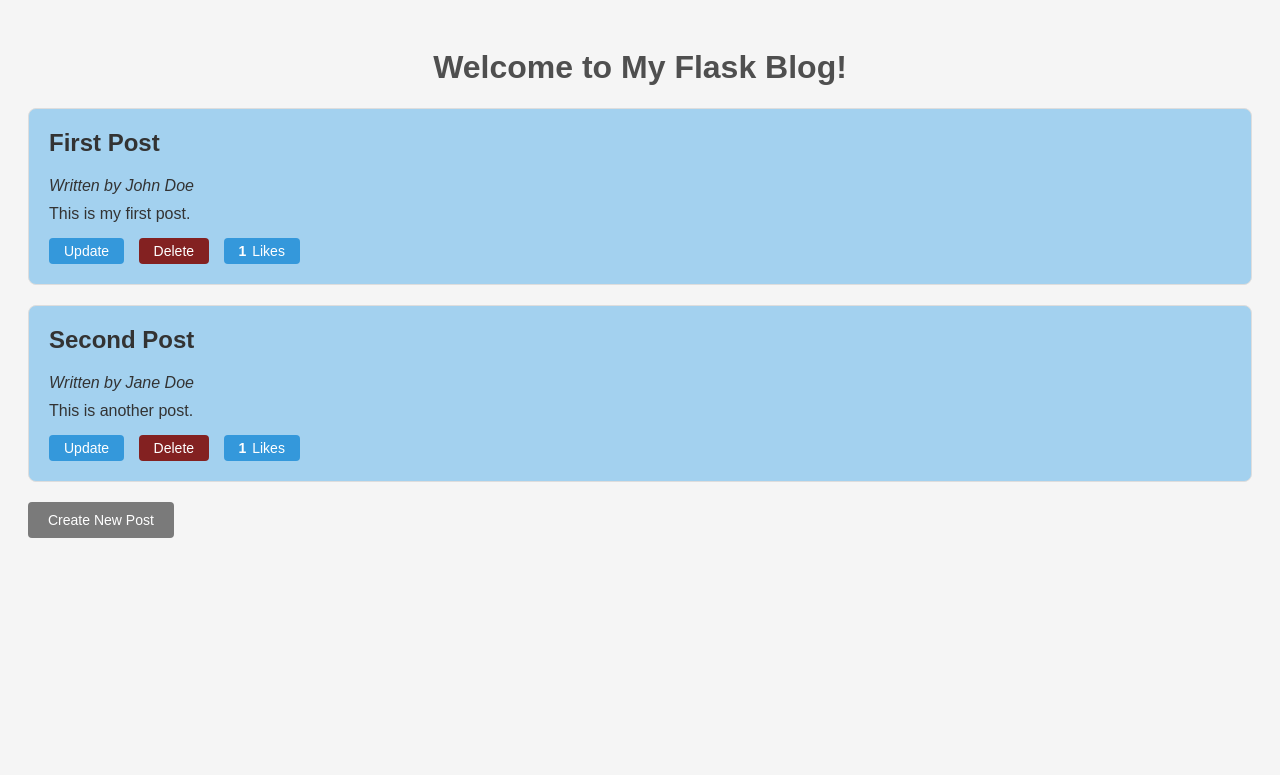
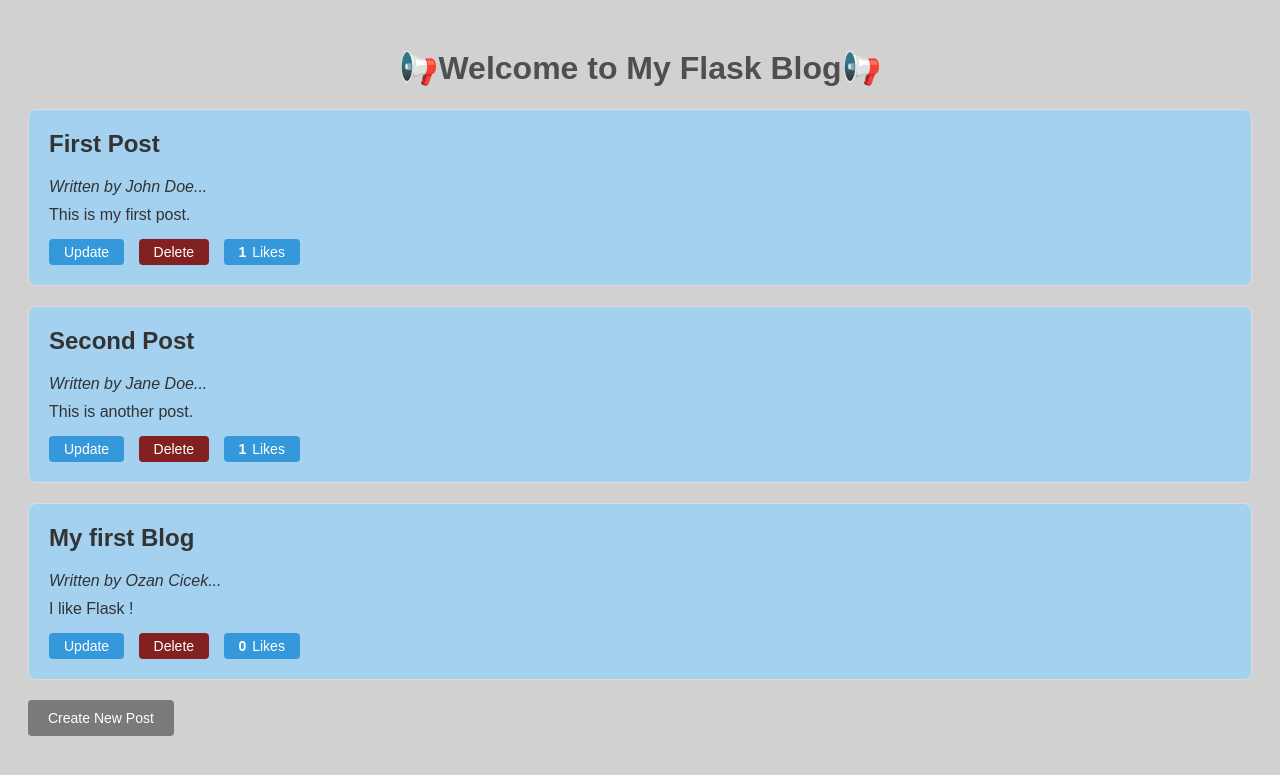
Before and after one commit to Ozancico/Masterblog, a Flask app: page / in a window 1280 px wide. Shown: the top 775 px of the page. Run offline with Flask 3, Linux system fonts and the light colour scheme.

Commit message:
enhance UI with emojis and update blog post styling

```diff
--- a/app.py
+++ b/app.py
@@ -84,7 +84,7 @@ def fetch_post_by_id(post_id):
 def update(post_id):
     """
     Handles the update of existing blog entries.
-    GET: Displays the update form with current post data
+    GET: Displays the update form with current Post data
     POST: Updates the post and redirects to index
     """
     post = fetch_post_by_id(post_id)
--- a/data.json
+++ b/data.json
@@ -12,5 +12,12 @@
         "title": "Second Post",
         "content": "This is another post.",
         "likes": 1
+    },
+    {
+        "id": 3,
+        "title": "My first Blog",
+        "author": "Ozan Cicek",
+        "content": "I like Flask !",
+        "likes": 0
     }
 ]
--- a/static/style.css
+++ b/static/style.css
@@ -1,6 +1,6 @@
 body {
     font-family: Arial, sans-serif;
-    background-color: #F5F5F5;
+    background-color: #d1d1d1;
     padding: 20px;
     color: #333;
 }
--- a/templates/add.html
+++ b/templates/add.html
@@ -55,7 +55,7 @@
     </style>
 </head>
 <body>
-    <h1>Create New Post</h1>
+    <h1>💬Create New Post💬</h1>
     <form method="POST">
         <div class="form-group">
             <label for="title">Title:</label>
@@ -70,8 +70,8 @@
             <textarea id="content" name="content" required></textarea>
         </div>
         <div class="button-group">
-            <button type="submit" class="submit-button">Create Post</button>
-            <a href="{{ url_for('index') }}" class="back-button">Back to Homepage</a>
+            <button type="submit" class="submit-button">Create Post✔️</button>
+            <a href="{{ url_for('index') }}" class="back-button">Back to Homepage⬅</a>
         </div>
     </form>
 </body>
--- a/templates/index.html
+++ b/templates/index.html
@@ -3,17 +3,17 @@
 <head>
     <meta charset="UTF-8">
     <meta name="viewport" content="width=device-width, initial-scale=1.0">
-    <title>My Flask Blog</title>
+    <title>👁‍🗨My Flask Blog</title>
     <link rel="stylesheet" href="{{ url_for('static', filename='style.css') }}">
 </head>
 <body>
     <div class="container">
-        <h1>Welcome to My Flask Blog!</h1>
+        <h1>📢Welcome to My Flask Blog📢</h1>
         <div class="blog-post">
             {% for post in blog_entries %}
             <div class="post">
                 <h2>{{ post.title }}</h2>
-                <p><em>Written by {{ post.author }}</em></p>
+                <p><em>Written by {{ post.author }}...</em></p>
                 <p>{{ post.content }}</p>
                 <div class="post-actions">
                     <a href="{{ url_for('update', post_id=post.id) }}" class="update-button">Update</a>
--- a/templates/update.html
+++ b/templates/update.html
@@ -61,7 +61,7 @@
     </style>
 </head>
 <body>
-    <h1>Edit Post</h1>
+    <h1>💬Edit Post</h1>
     <form method="POST">
         <div class="form-group">
             <label for="title">Title:</label>
@@ -76,8 +76,8 @@
             <textarea id="content" name="content" required>{{ post.content }}</textarea>
         </div>
         <div class="button-group">
-            <button type="submit" class="submit-button">Save Changes</button>
-            <a href="{{ url_for('index') }}" class="cancel-link">Cancel</a>
+            <button type="submit" class="submit-button">Save Changes✔️</button>
+            <a href="{{ url_for('index') }}" class="cancel-link">Cancel⬅</a>
         </div>
     </form>
 </body>
```
